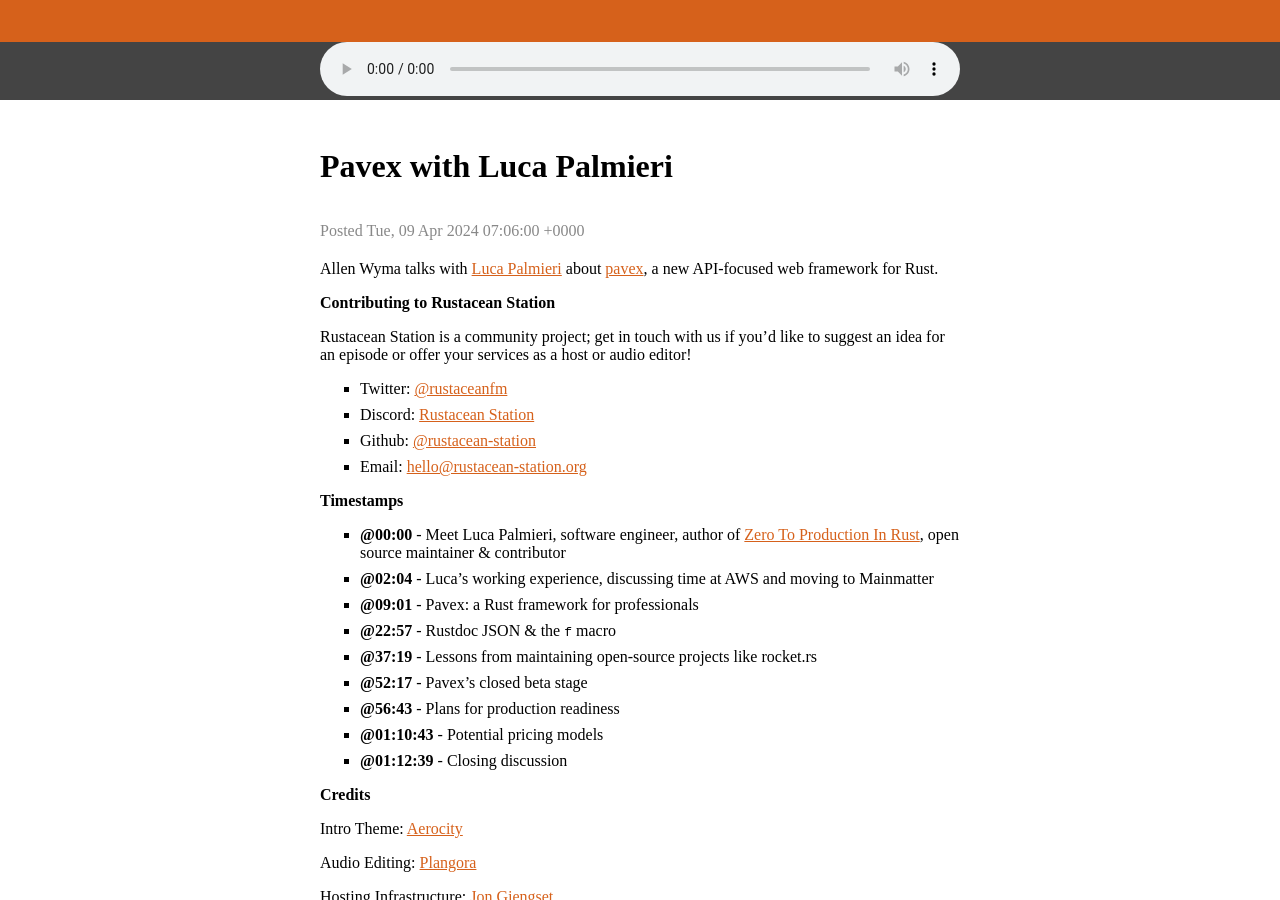
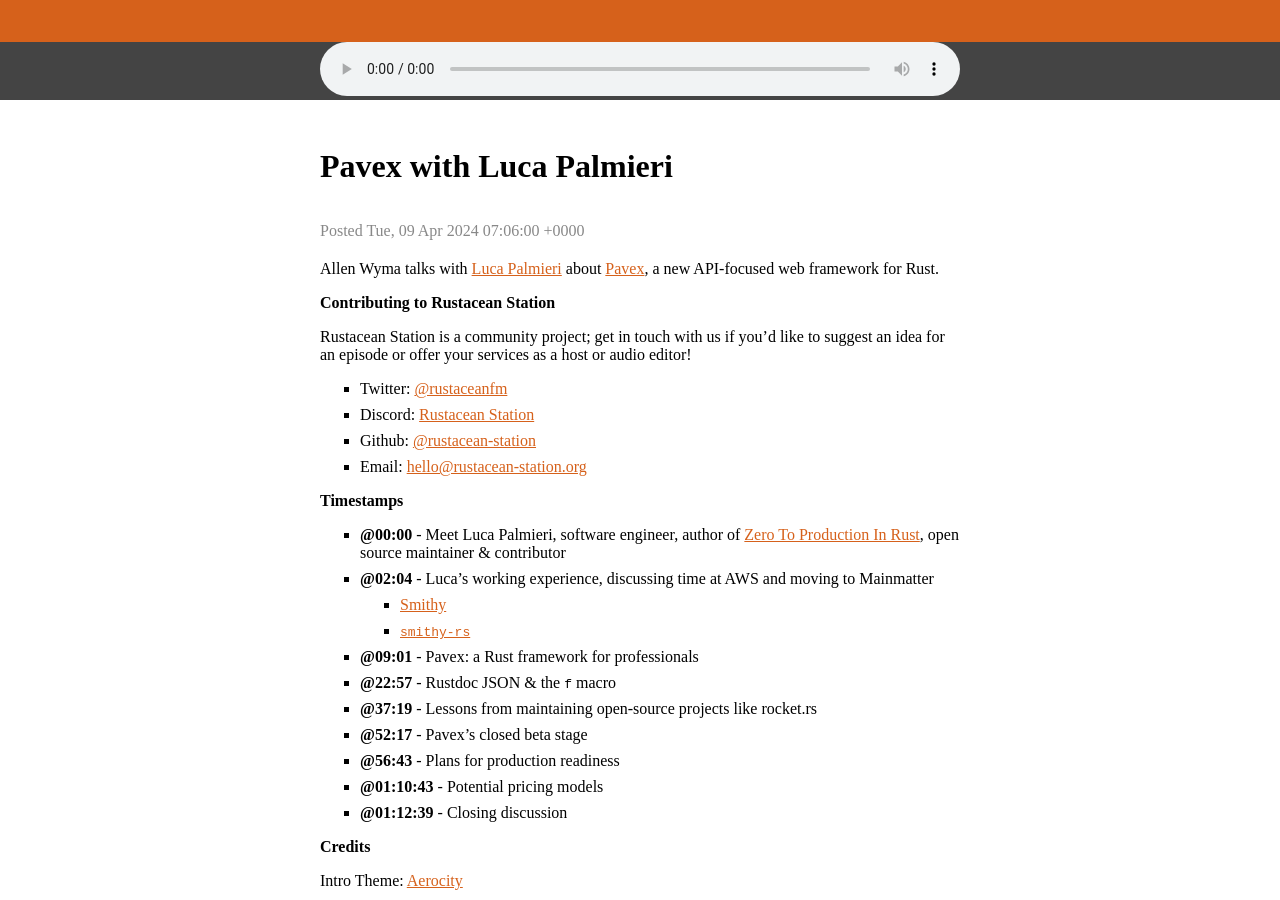
Before and after one commit to rustacean-station/rustacean-station.org, a Jekyll site: the page built from _episodes/interviews/2024-04-09-luca-palmieri-pavex.md, in a window 1280 px wide and 900 px high, scrolled down 403 px. Built offline with Jekyll 4.4.1, drawn with Linux system fonts in a browser that asks for light colours.

Commit message:
Add links.

```diff
--- a/_episodes/interviews/2024-04-09-luca-palmieri-pavex.md
+++ b/_episodes/interviews/2024-04-09-luca-palmieri-pavex.md
@@ -7,7 +7,7 @@
 #reddit: (leave blank on initial publish, amend with link and uncomment this line after Reddit thread has been posted)
 ---
 
-Allen Wyma talks with [Luca Palmieri](https://www.lpalmieri.com/) about [pavex](https://pavex.dev/), a new API-focused web framework for Rust.
+Allen Wyma talks with [Luca Palmieri](https://www.lpalmieri.com/) about [Pavex](https://pavex.dev/), a new API-focused web framework for Rust.
 
 ## Contributing to Rustacean Station
 
@@ -22,6 +22,8 @@
 
 - [@00:00] - Meet Luca Palmieri, software engineer, author of [Zero To Production In Rust](https://www.zero2prod.com/), open source maintainer & contributor
 - [@02:04] - Luca's working experience, discussing time at AWS and moving to Mainmatter
+  - [Smithy](https://smithy.io/2.0/index.html)
+  - [`smithy-rs`](https://github.com/smithy-lang/smithy-rs)
 - [@09:01] - Pavex: a Rust framework for professionals
 - [@22:57] - Rustdoc JSON & the `f` macro
 - [@37:19] - Lessons from maintaining open-source projects like rocket.rs
```
